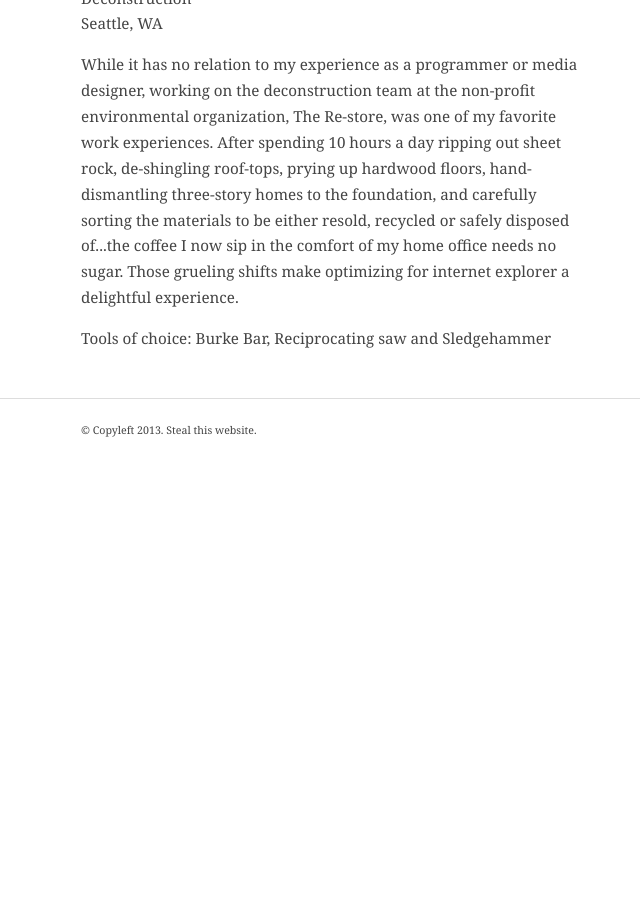
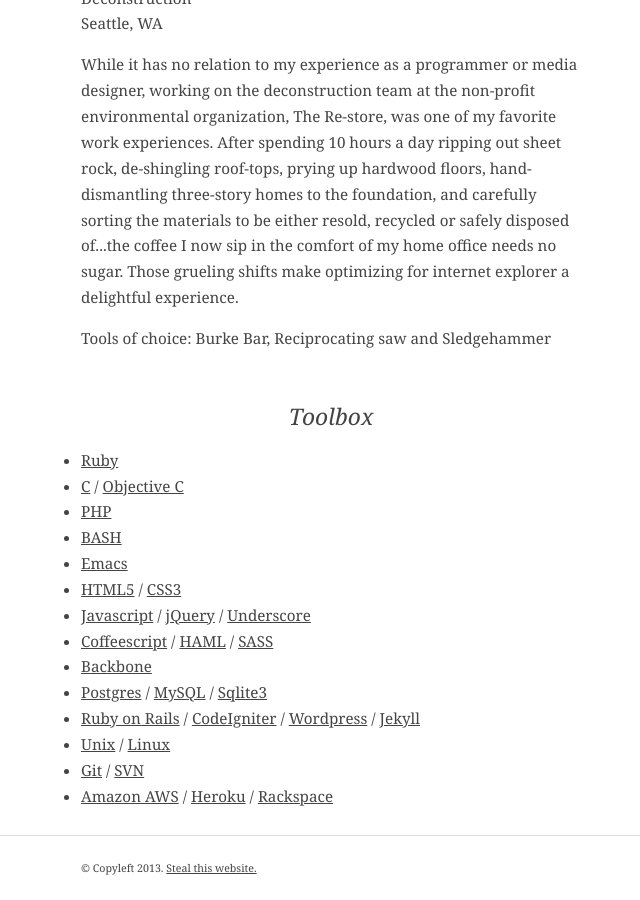
Before and after one commit to richardcalahan/richardcalahan.com, a Jekyll site: the page built from info/index.html, in a window 1280 px wide and 900 px high, scrolled down 2413 px. Shown: the whole window, without its empty margins (309-949 px from the left). Built offline with Jekyll 4.4.1, drawn with Linux system fonts in a browser that asks for light colours; nearby versions of some CDN libraries; before the commit the page ends 2875 px from its top, so only the background shows below that.

Commit message:
link to source

```diff
--- a/_includes/footer.html
+++ b/_includes/footer.html
@@ -1,7 +1,7 @@
     <footer>
       <div class="container">
         <div class="copyleft">
-          &copy; Copyleft {{site.time | date: "%Y"}}. Steal this website.
+          &copy; Copyleft {{site.time | date: "%Y"}}. <a href="https://github.com/richardcalahan/richardcalahan.com" target="_blank">Steal this website.</a>
         </div>
       </div>
     </footer>
--- a/info/index.html
+++ b/info/index.html
@@ -95,4 +95,79 @@
     </article>
   </section>
 
+  <section id="toolbox">
+    <h2>Toolbox</h2>
+    <ul>
+      <li>
+        <a href="http://www.ruby-lang.org/en/" target="_blank">Ruby</a>
+      </li>
+      <li>
+        <a href="http://en.wikipedia.org/wiki/C_(programming_language)" target="_blank">C</a>
+        /
+        <a href="http://en.wikipedia.org/wiki/Objective-C" target="blank">Objective C</a>
+      </li>
+      <li>
+        <a href="http://www.php.net/" target="_blank">PHP</a>
+      </li>
+      <li>
+        <a href="http://www.gnu.org/software/bash/" target="_blank">BASH</a>
+      </li>
+      <li>
+        <a href="http://www.gnu.org/software/emacs/" target="_blank">Emacs</a>
+      </li>
+      <li>
+        <a href="http://html5.org/" target="_blank">HTML5</a>
+        /
+        <a href="http://www.css3.info/" target="_blank">CSS3</a>
+      </li>
+      <li>
+        <a href="http://en.wikipedia.org/wiki/JavaScript" target="_blank">Javascript</a> /
+        <a href="http://jquery.com/" target="_blank">jQuery</a> /
+        <a href="http://documentcloud.github.com/underscore/" target="_blank">Underscore</a>
+      </li>
+      <li>
+        <a href="http://coffeescript.org/" target="_blank">Coffeescript</a>
+        /
+        <a href="http://haml-lang.com/" target="_blank">HAML</a>
+        /
+        <a href="http://sass-lang.com/" target="_blank">SASS</a>
+      </li>
+      <li>
+        <a href="http://documentcloud.github.com/backbone/" target="_blank">Backbone</a>
+      </li>
+      <li>
+        <a href="http://www.postgresql.org/" target="_blank">Postgres</a>
+        /
+        <a href="http://www.mysql.com/" target="_blank">MySQL</a>
+        /
+        <a href="http://www.sqlite.org/" target="_blank">Sqlite3</a>
+      </li>
+      <li>
+        <a href="http://rubyonrails.org/" target="_blank">Ruby on Rails</a>
+        /
+        <a href="http://codeigniter.com/" target="_blank">CodeIgniter</a>
+        /
+        <a href="http://wordpress.org/" target="_blank">Wordpress</a>
+        /
+        <a href="http://jekyllrb.com/" target="_blank">Jekyll</a>
+      </li>
+      <li>
+        <a href="http://en.wikipedia.org/wiki/Unix" target="_blank">Unix</a>
+        /
+        <a href="http://www.debian.org/" target="_blank">Linux</a>
+      </li>
+      <li>
+        <a href="http://git-scm.com/" target="_blank">Git</a>
+        /
+        <a href="http://subversion.tigris.org/" target="_blank">SVN</a>
+      </li>
+      <li>
+        <a href="http://aws.amazon.com/" target="_blank">Amazon AWS</a> /
+        <a href="http://heroku.com" target="_blank">Heroku</a> /
+        <a href="http://rackspace.com" target="_blank">Rackspace</a>
+      </li>
+    </ul>
+    <br />
+  </section>
+
 </section>
```
